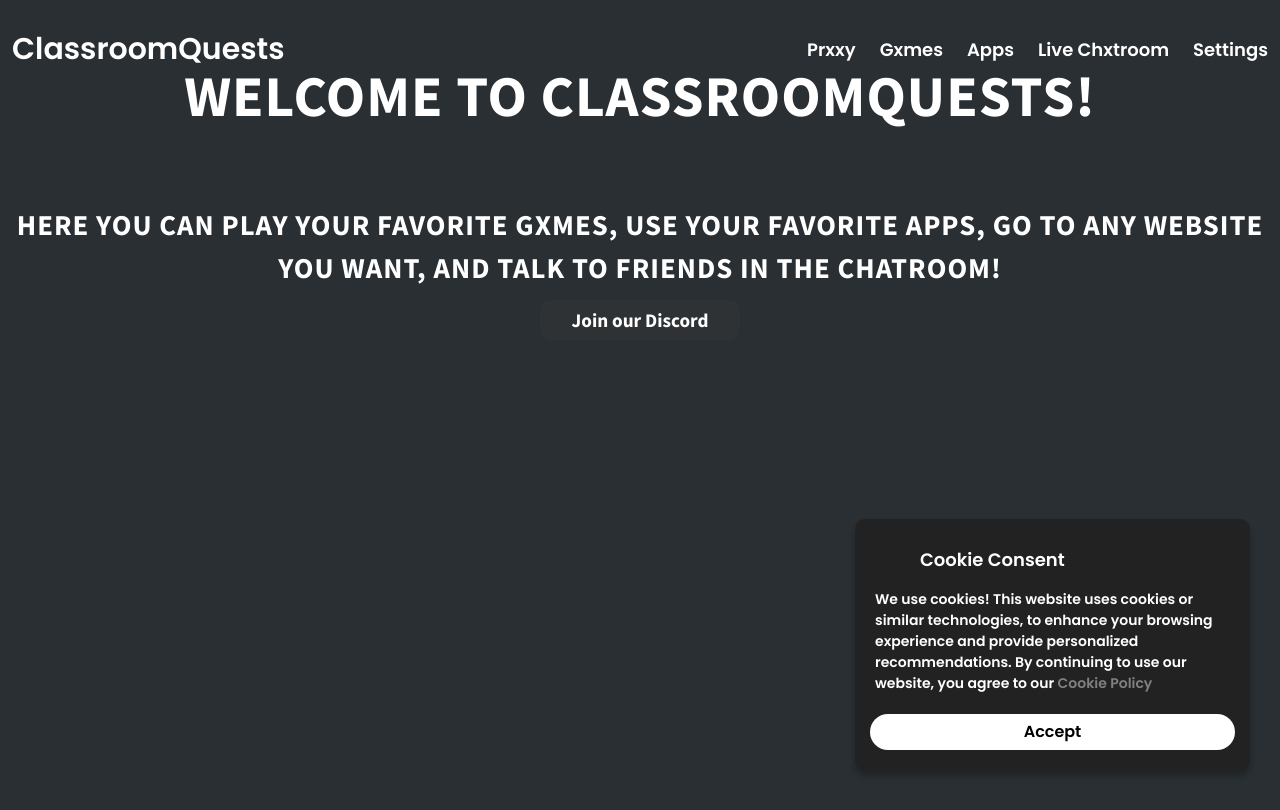
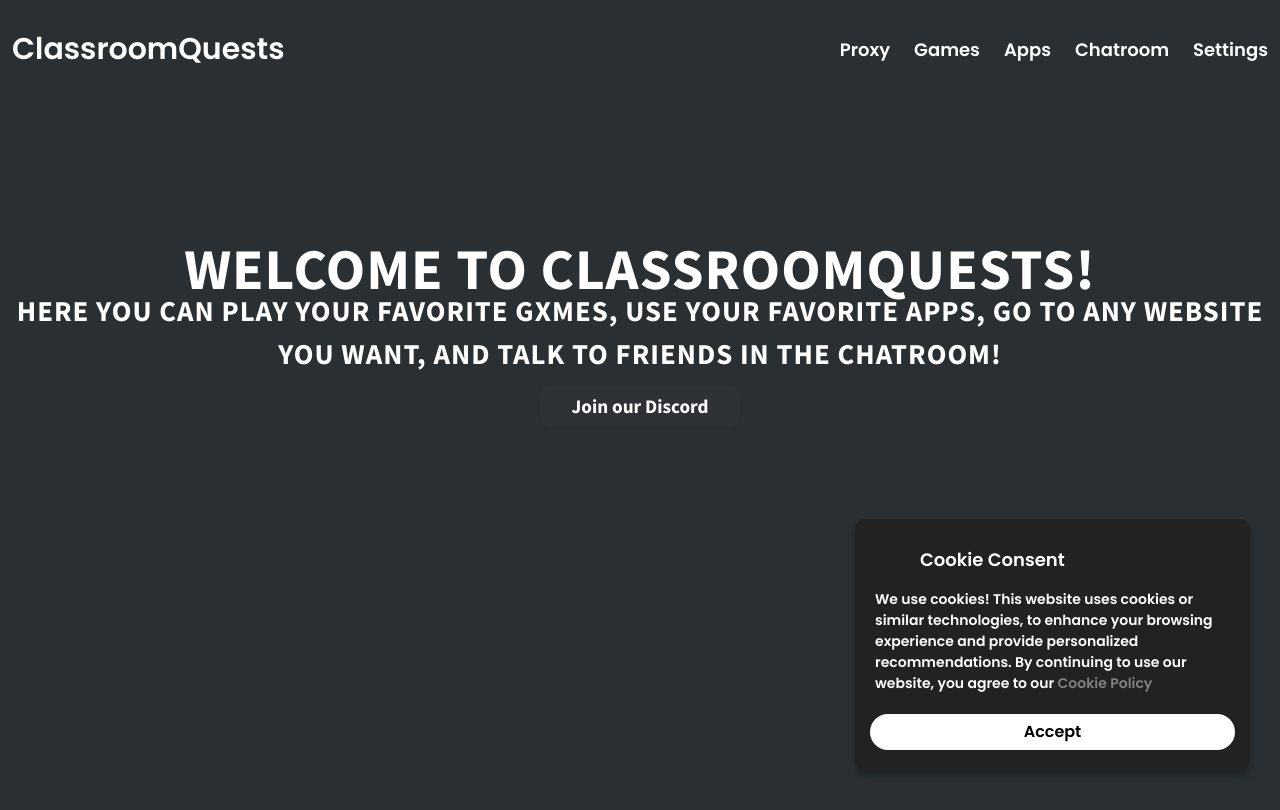
Before and after one commit to g10shad0w/classroomquests5, a website: page static/index.html in a window 1280 px wide. Shown: the top 810 px of the page. Drawn offline with nearby package versions, Linux system fonts and the light colour scheme.

Commit message:
Update index.html

```diff
--- a/static/index.html
+++ b/static/index.html
@@ -25,10 +25,10 @@
     <br>
     <a href="/../" class="logo">ClassroomQuests</a>
     <div class="header2-right">
-      <a href="photography">Prxxy</a>
-      <a href="mathematics">Gxmes</a>
+      <a href="photography">Proxy</a>
+      <a href="mathematics">Games</a>
       <a href="ocean">Apps</a>
-      <a href="forest">Live Chxtroom</a>
+      <a href="forest">Chatroom</a>
       <a href="settings">Settings</a>
     </div>
   </div>
@@ -62,9 +62,11 @@
       <div class="container">
         <div class="mainhead">
           <div class="title">
-            <h1>Welcome to ClassroomQuests!</h1>
             <br>
             <br>
+            <br>
+            <br>
+            <h1>Welcome to ClassroomQuests!</h1>
             <h4>Here you can play your favorite gxmes, use your favorite apps, go to any website you want, and talk to friends in the chatroom!</h4>
           </div>
           <button class="discord-btn2">Join our Discord</button>
```
